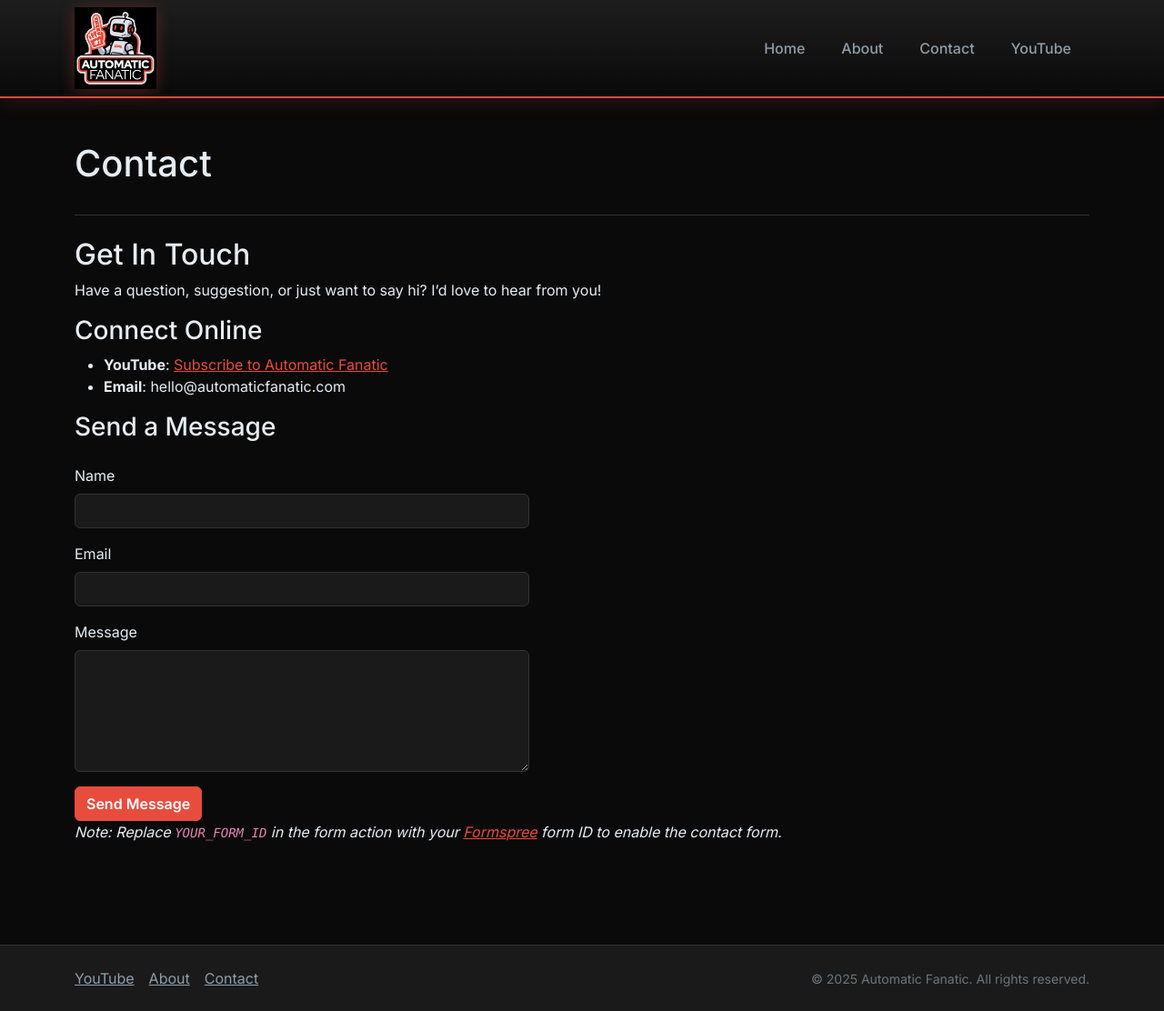
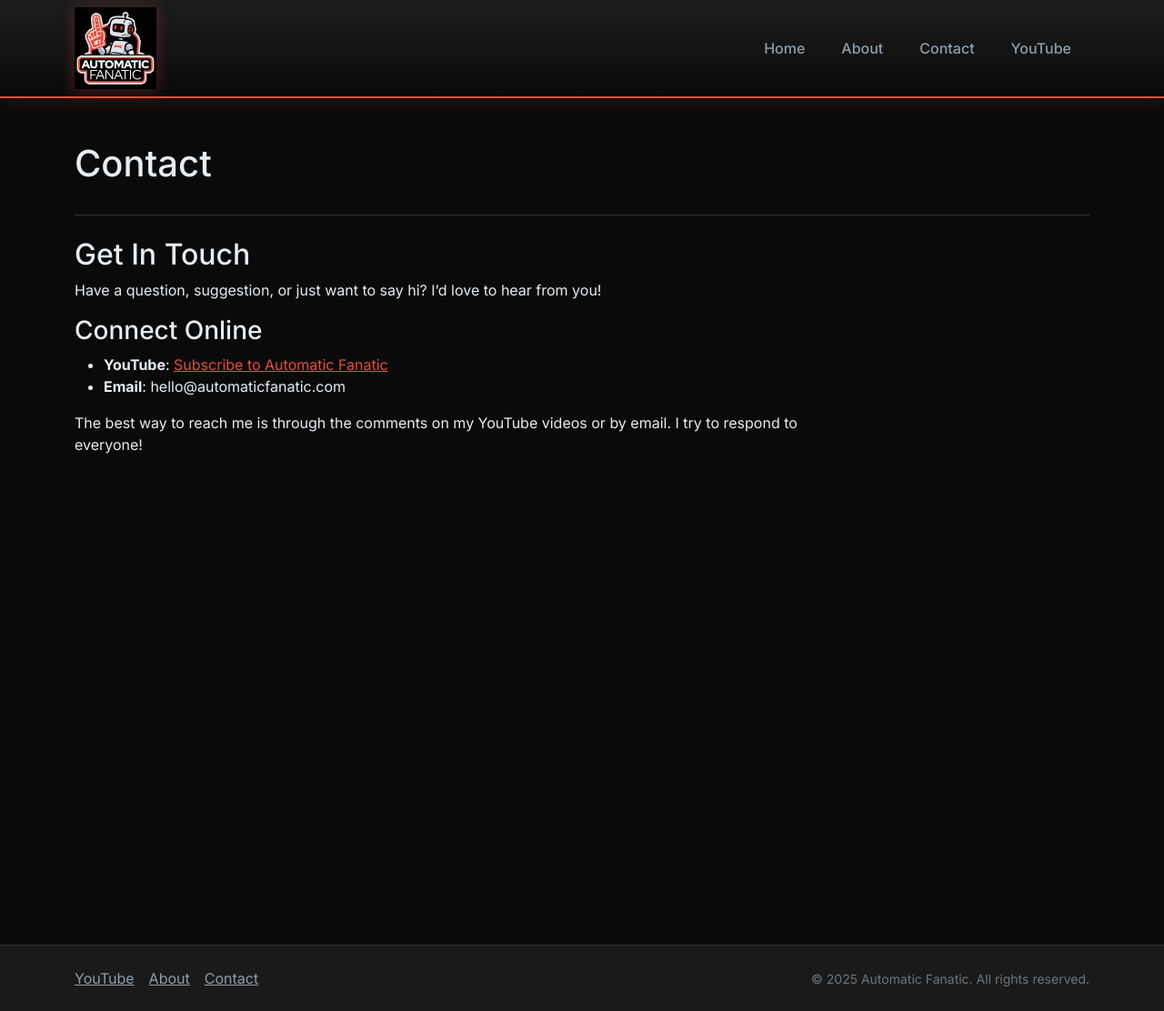
Before and after one commit to danielnolan/automatic-fanatic, a Jekyll site: the page built from contact.md, in a window 1280 px wide and 1112 px high. Shown: the whole window at 91% size. Built offline with Jekyll 4.4.1, drawn with Linux system fonts in a browser that asks for light colours.

Commit message:
Remove contact form from contact page
🤖 Generated with [Claude Code](https://claude.com/claude-code)

Co-Authored-By: Claude Sonnet 4.5 <noreply@anthropic.com>

```diff
--- a/contact.md
+++ b/contact.md
@@ -13,22 +13,4 @@ Have a question, suggestion, or just want to say hi? I'd love to hear from you!
 - **YouTube**: [Subscribe to Automatic Fanatic]({{ site.author.youtube }})
 - **Email**: hello@automaticfanatic.com
 
-### Send a Message
-
-<form class="mt-4" style="max-width: 500px;" action="https://formspree.io/f/YOUR_FORM_ID" method="POST">
-  <div class="mb-3">
-    <label for="name" class="form-label">Name</label>
-    <input type="text" class="form-control" id="name" name="name" required>
-  </div>
-  <div class="mb-3">
-    <label for="email" class="form-label">Email</label>
-    <input type="email" class="form-control" id="email" name="email" required>
-  </div>
-  <div class="mb-3">
-    <label for="message" class="form-label">Message</label>
-    <textarea class="form-control" id="message" name="message" rows="5" required></textarea>
-  </div>
-  <button type="submit" class="btn btn-primary">Send Message</button>
-</form>
-
-*Note: Replace `YOUR_FORM_ID` in the form action with your [Formspree](https://formspree.io) form ID to enable the contact form.*
+The best way to reach me is through the comments on my YouTube videos or by email. I try to respond to everyone!
```
